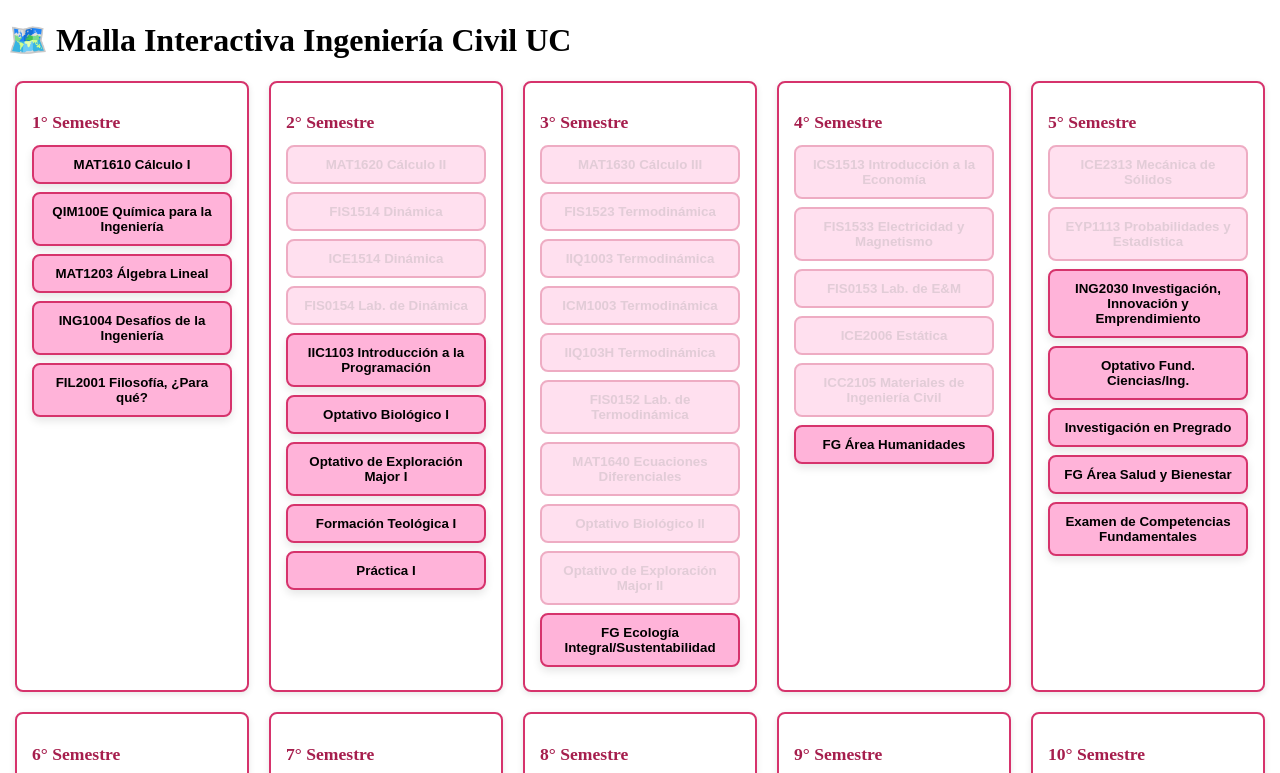
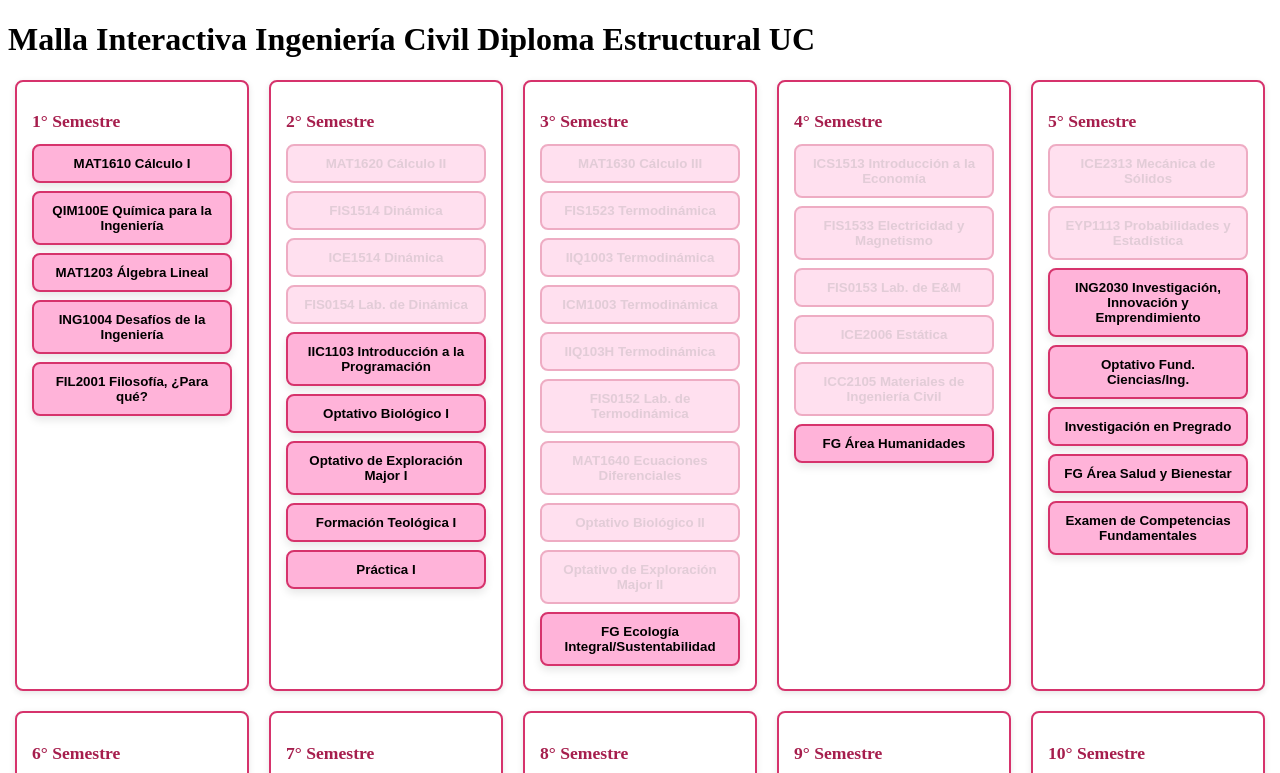
Before and after one commit to MarianaSanz/Malla-Estructural-UC, a plain HTML site: page index.html in a window 1280 px wide. Shown: the top 773 px of the page. Drawn offline with Linux system fonts and the light colour scheme.

Commit message:
Update index.html

```diff
--- a/index.html
+++ b/index.html
@@ -7,7 +7,7 @@
   <link rel="stylesheet" href="estilos.css">
 </head>
 <body>
-  <h1>🗺️ Malla Interactiva Ingeniería Civil UC</h1>
+  <h1>Malla Interactiva Ingeniería Civil Diploma Estructural UC</h1>
   <div id="malla"></div>
 
   <script src="script.js"></script>
```
